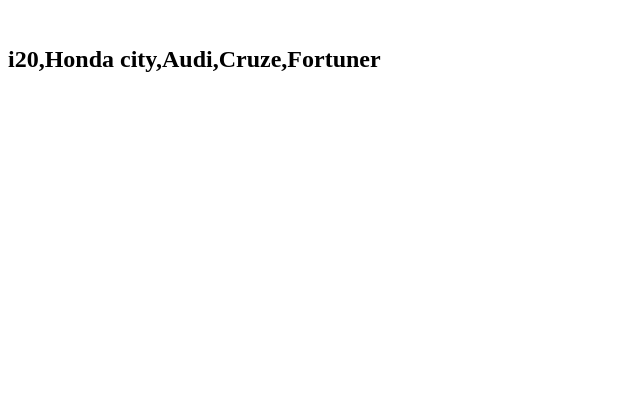
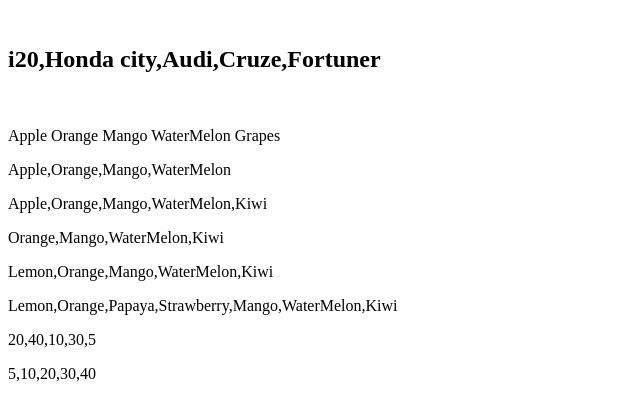
Before and after one commit to parasingh23/JavaScripts, a plain HTML site: page build/web/array.html in a window 1280 px wide. Shown: the whole page, without its empty margins (0-640 px from the left). Drawn offline with Linux system fonts and the light colour scheme.

Commit message:
Objects and Array properties

```diff
--- a/build/web/array.html
+++ b/build/web/array.html
@@ -17,11 +17,61 @@
 
            document.write("<br><h2>"+cars+"</h2></br>");
 
+
+
         </script>
-
     </head>
 
     <body>
 
+        <p id="demo2"></p>
+        <p id="demo3"></p>
+        <p id="demo4"></p>
+        <p id="demo5"></p>
+        <p id="demo6"></p>
+        <p id="demo7"></p>
+        <p id="demo8"></p>
+        <p id="demo9"></p>
+
+
+        <script>
+
+
+           var fruits=["Apple","Orange","Mango","WaterMelon","Grapes"];
+            document.getElementById("demo2").innerHTML=fruits.join(" "); //join arrays with value given in brackets
+
+            fruits.pop();
+            document.getElementById("demo3").innerHTML=fruits; //remove last element from array
+
+
+            fruits.push("Kiwi");
+            document.getElementById("demo4").innerHTML=fruits; //add a element to the array
+
+
+            fruits.shift();
+            document.getElementById("demo5").innerHTML=fruits; //pop out the first element from array
+
+
+            fruits.unshift("Lemon");
+            document.getElementById("demo6").innerHTML=fruits; //push in the first element place
+
+
+            fruits.splice(2,0,"Papaya","Strawberry");
+            document.getElementById("demo7").innerHTML=fruits;
+
+
+
+            //numbers sorting
+
+            var points=[20,40,10,30,5];
+
+
+          document.getElementById("demo8").innerHTML=points;
+            points.sort(function(a, b){return a - b});
+
+          document.getElementById("demo9").innerHTML=points;
+
+        </script>
     </body>
+
 </html>
```
Also changed, not shown: build/web/objects.html (+9 -3 lines), web/array.html (+51 -1 lines), web/objects.html (+9 -3 lines).
